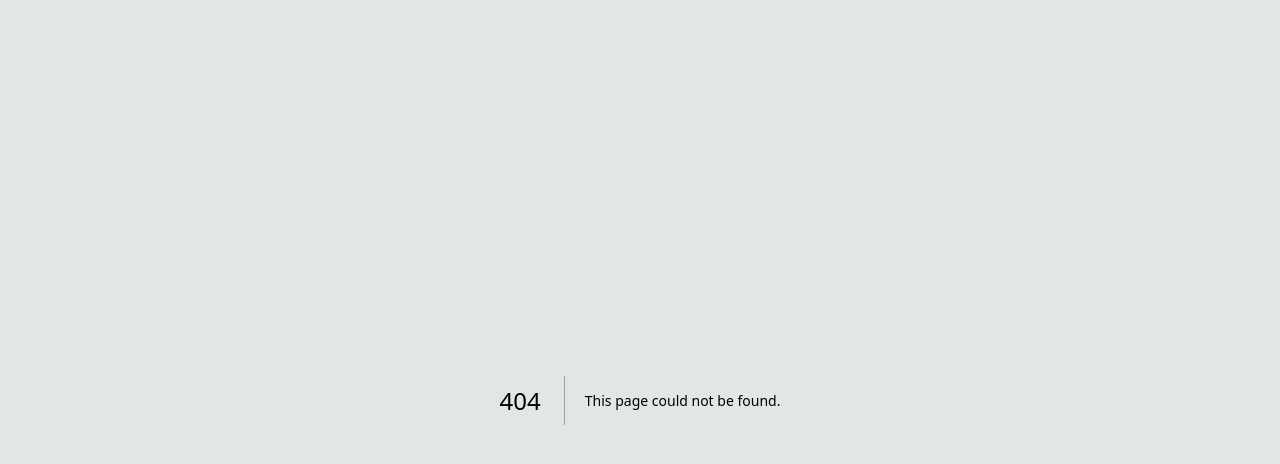
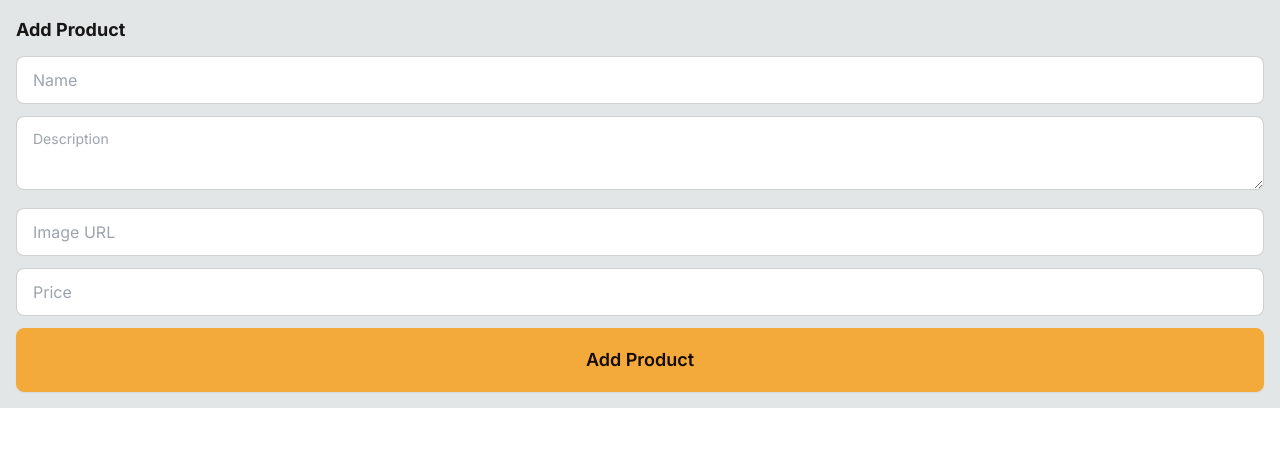
Before and after one commit to IRetroCoderI/pump-labs-store, a Next.js app in the folder pump-labs-store/: page /add-product in a window 1280 px wide. Before the commit this address had no page. Shown: the top 464 px of the page. Built offline with nearby package versions, Linux system fonts and the light colour scheme.

Commit message:
added new page for adding products, having issues with prisma

```diff
--- a/pump-labs-store/package.json
+++ b/pump-labs-store/package.json
@@ -13,7 +13,7 @@
     "@prisma/client": "^5.14.0",
     "daisyui": "^4.11.1",
     "eslint-config-prettier": "^9.1.0",
-    "next": "14.2.3",
+    "next": "^14.2.3",
     "next-auth": "^4.24.7",
     "prettier": "^3.2.5",
     "prettier-plugin-tailwindcss": "^0.6.1",
--- /dev/null
+++ b/pump-labs-store/src/app/add-product/page.tsx
@@ -0,0 +1,48 @@
+import { prisma } from "../lib/db/prisma";
+
+export const metadata = {
+    title: "Add Product - Pump Labs LLC"
+}
+
+async function addProduct(formData: FormData) {
+    "use server";
+
+    await prisma.product.create({
+
+    })
+}
+
+export default function AddProductPage() {
+    return(
+        <div>
+            <h1 className ="text-lg mb-3 font-bold">Add Product</h1>
+            <form action={addProduct}>
+                <input
+                    required
+                    name="name"
+                    placeholder="Name"
+                    type="text" className="input input-bordered w-full mb-3"
+                />
+                <textarea
+                required
+                name="description"
+                placeholder="Description"
+                className="textarea textarea-bordered mb-3 w-full"
+                />
+                <input
+                    required
+                    name="imageUrl"
+                    placeholder="Image URL"
+                    type="url" className="input input-bordered w-full mb-3 "
+                />
+                <input
+                    required
+                    name="price"
+                    placeholder="Price"
+                    type="number" className="input input-bordered w-full mb-3 "
+                />
+                <button type="submit" className="btn btn-primary sm:btn-md btn-block md:btn-md lg:btn-lg">Add Product</button>
+            </form>
+        </div>
+    )
+}
--- a/pump-labs-store/src/app/layout.tsx
+++ b/pump-labs-store/src/app/layout.tsx
@@ -5,8 +5,8 @@
 const inter = Inter({ subsets: ["latin"] });
 
 export const metadata: Metadata = {
-  title: "Create Next App",
-  description: "Generated by create next app",
+  title: "Pump Labs",
+  description: "Pump Labs Supplements and Gear",
 };
 
 export default function RootLayout({
@@ -16,7 +16,11 @@
 }>) {
   return (
     <html lang="en">
-      <body className={inter.className}>{children}</body>
+      <body className={inter.className}>
+        <main className='p-4 max-w-7xl m-auto min-w-[300px]'>
+          {children}
+        </main>
+        </body>
     </html>
   );
 }
```
Also changed, not shown: 1 other file (tests, documents, lock files or other folders).
